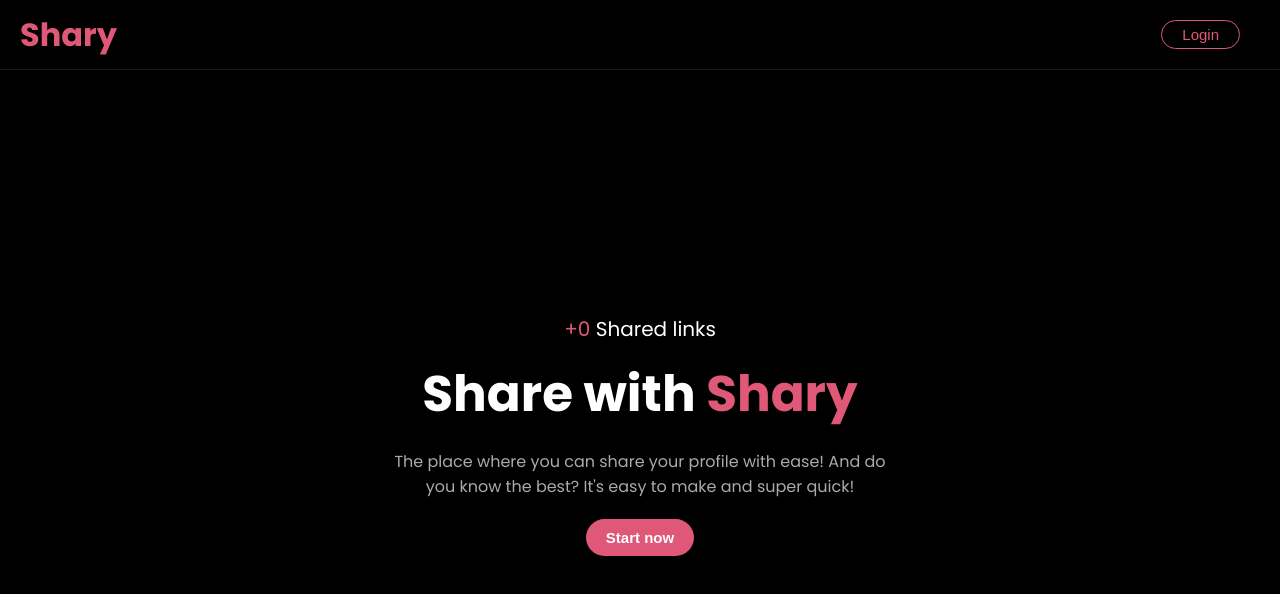
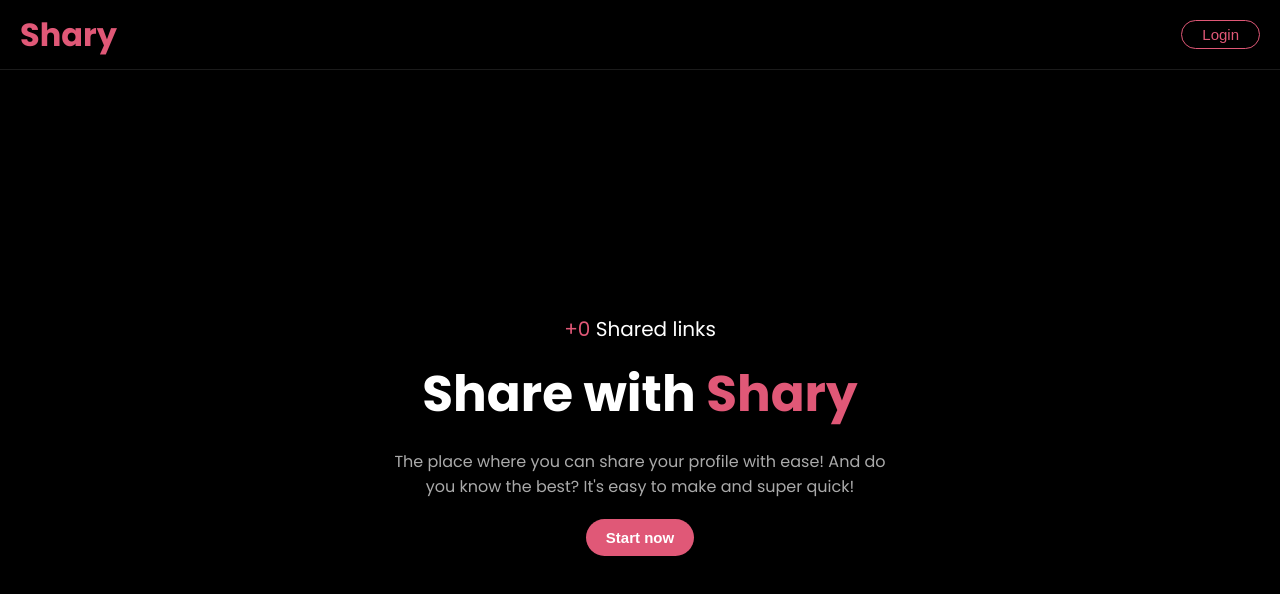
Before and after one commit to vhnb/shary, a Next.js app: page / in a window 1280 px wide. Shown: the top 594 px of the page. Built offline with nearby package versions, Linux system fonts and the light colour scheme; no server answers; the database is empty.

Commit message:
Update styles.module.css

```diff
--- a/src/components/header/styles.module.css
+++ b/src/components/header/styles.module.css
@@ -23,7 +23,6 @@
     font-size: 15px;
     outline: 0;
     transition: 0.5s;
-    margin-right: 20px;
 }
 .header button:hover{
     transform: scale(1.05);
```
